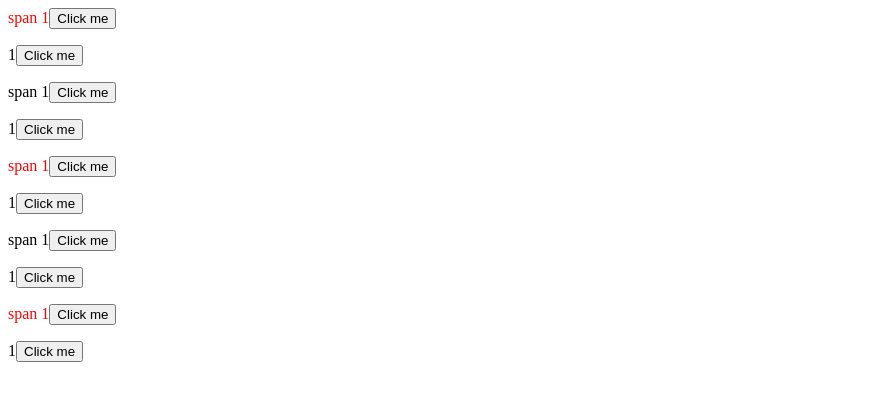
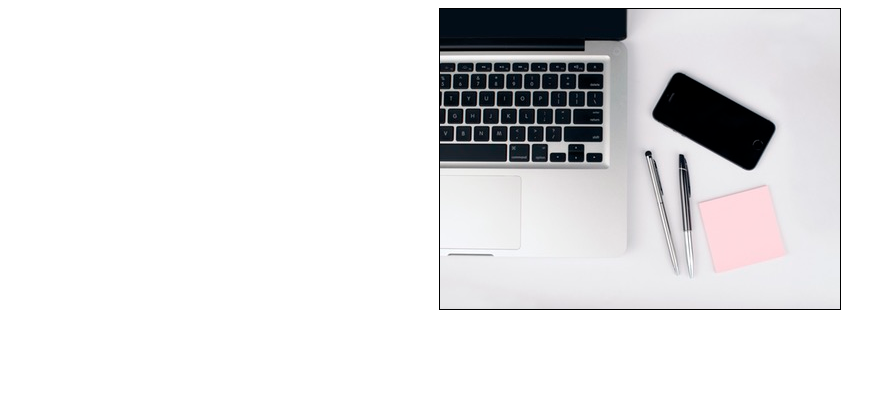
Before and after one commit to kczajkowska/9.-jQuery, a plain HTML site: page index.html in a window 1280 px wide. Shown: the whole page, without its empty margins (0-896 px from the left). Drawn offline with nearby package versions, Linux system fonts and the light colour scheme.

Commit message:
9.3. Zadanie Budujemy własną karuzelę

```diff
--- a/css/style.css
+++ b/css/style.css
@@ -0,0 +1,19 @@
+#carousel {
+	border: 1px solid;
+	height: 300px;
+	width: 400px;
+	overflow: hidden;
+	padding: 0;
+	margin: 0 auto;
+}
+#carousel ul {
+	width: 2000px;
+	margin: 0;
+	padding: 0;
+}
+#carousel ul li {
+  width: 400px;
+  height: 300px;
+  list-style: none;
+  float: left;
+}
--- a/index.html
+++ b/index.html
@@ -1,4 +1,4 @@
-<html>
+<html lang="pl">
   <head>
     <meta charset="utf-8">
     <title>Tytuł strony </title>
@@ -6,38 +6,17 @@
     <script src="https://ajax.googleapis.com/ajax/libs/jquery/1.12.4/jquery.min.js"></script>
   </head>
   <body>
-    <div>
-      <div>
-        <p><span>span 1</span></p>
+
+    <div id="carousel">
+      <ul>
+        <li><img src="image/office1.jpeg"></li>
+        <li><img src="image/office2.jpeg"></li>
+        <li><img src="image/office3.jpeg"></li>
+        <li><img src="image/office4.jpeg"></li>
+        <li><img src="image/office5.jpeg"></li>
+      </ul>
     </div>
-    <div>
-      <p>1</p>
-    </div>
-      <div>
-        <p><span>span 1</span></p>
-    </div>
-    <div>
-      <p>1</p>
-    </div>
-      <div>
-        <p><span>span 1</span></p>
-    </div>
-    <div>
-      <p>1</p>
-    </div>
-      <div>
-        <p><span>span 1</span></p>
-    </div>
-    <div>
-      <p>1</p>
-    </div>
-      <div>
-        <p><span>span 1</span></p>
-    </div>
-    <div>
-      <p>1</p>
-    </div>
-</div>
+
     <script type="text/javascript" src="js/scripts.js"></script>
   </body>
 </html>
--- a/js/scripts.js
+++ b/js/scripts.js
@@ -1,13 +1,17 @@
-$("span:even").css('color', 'red');
+$(function(){
+	var carouselList = $("#carousel ul");
+  	setInterval(changeSlide,3000);
 
-var paragraphs = $('p');
-paragraphs.each(function(index, element) {
+  function changeSlide(){
+    carouselList
+      .animate({marginLeft:-400}, 500, placeFirstSlideAfterLast);
+  }
 
-    var button = '<button class="btn" data-tmp="' + index + '">Click me</button>'
-    $(element).append(button)
-
+  function placeFirstSlideAfterLast(){
+    carouselList
+      .find("li:last")
+      .after(carouselList.find("li:first"));
+    carouselList
+      .css({marginLeft:0});
+  };
 });
-
-$("button").click(function(){
-	alert($(this).attr("data-tmp"));
-});
```
Also changed, not shown: image/office1.jpeg (added), image/office2.jpeg (added), image/office3.jpeg (added), image/office4.jpeg (added), image/office5.jpeg (added).
